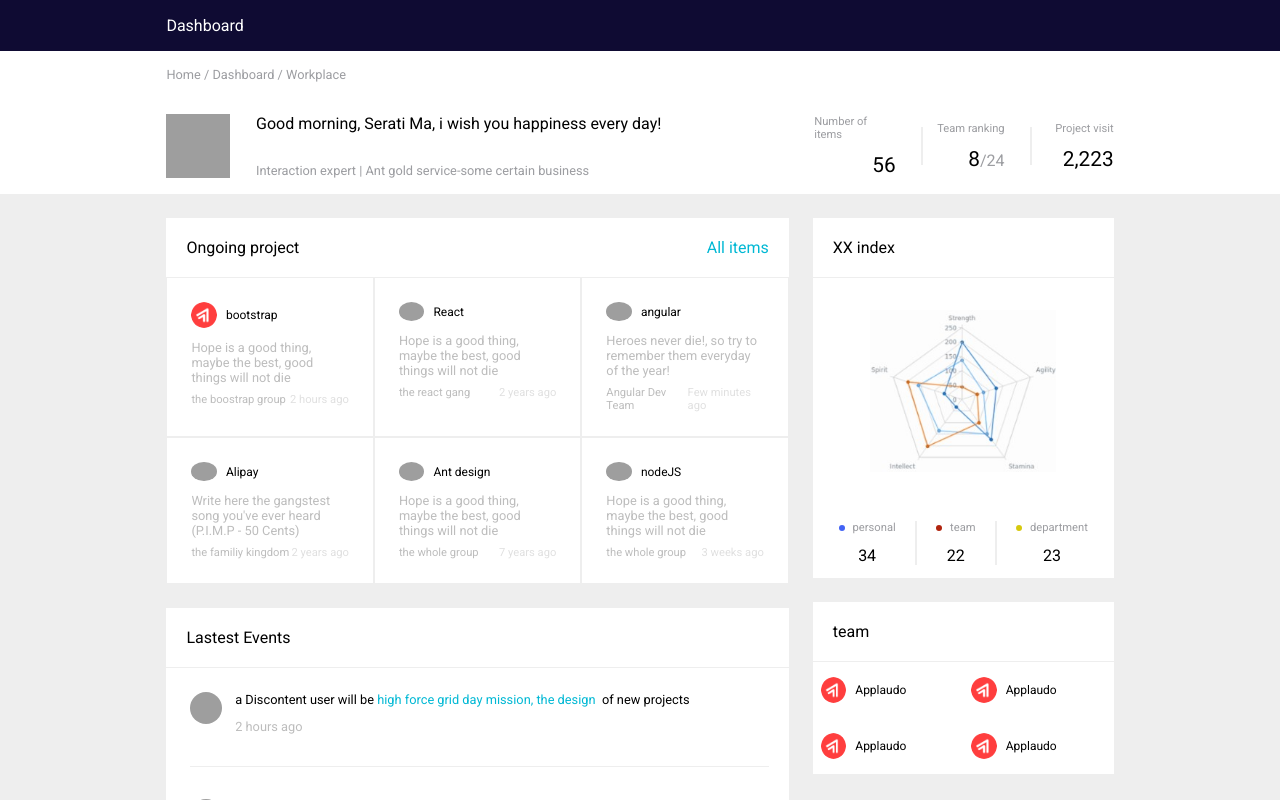
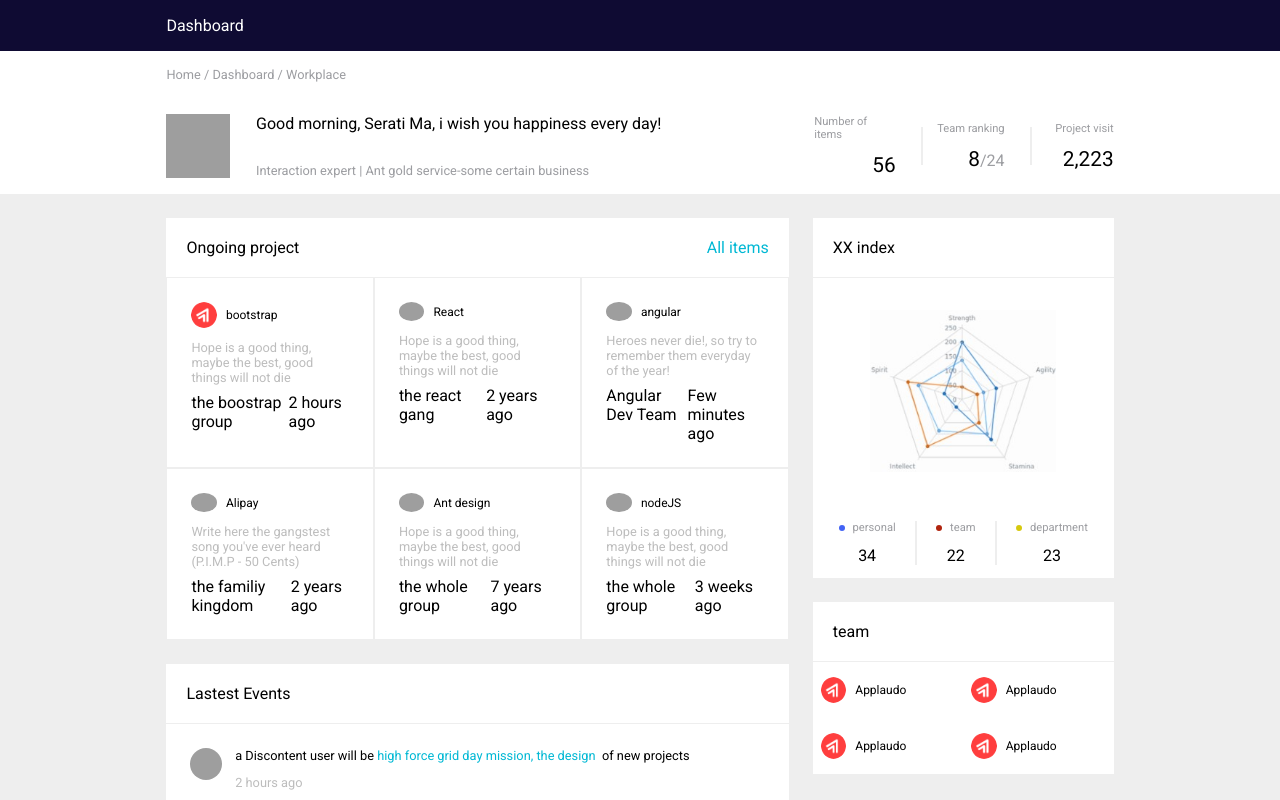
Before and after one commit to nicokurogane/react-dashboard, a React (Create React App) app: page / in a window 1280 px wide. Shown: the top 800 px of the page. Built offline with nearby package versions, Linux system fonts and the light colour scheme; grey boxes are pictures that could not be loaded.

Commit message:
🎨 adds improvement for ProjectCard

```diff
--- a/src/components/project_card/ProjectCard.js
+++ b/src/components/project_card/ProjectCard.js
@@ -4,9 +4,13 @@ import TeamCard from "../team_card/TeamCard";
 import "./projectcard.css";
 
 const ProjectCard = ({ project }) => {
-
   const { image, team, projectDescription, postedBy, timeStatus } = project;
-  console.log( project);
+  const data =
+    '<span className="project-subject">' +
+    postedBy +
+    '</span><span className="project-time-status">' +
+    timeStatus +
+    "</span>";
 
   return (
     <div className="projectcard-container">
@@ -16,10 +20,10 @@ const ProjectCard = ({ project }) => {
       <div className="project-description">
         <span>{projectDescription}</span>
       </div>
-      <div className="project-status-container">
-        <span className="project-subject">{postedBy}</span>
-        <span className="project-time-status">{timeStatus}</span>
-      </div>
+      <div
+        dangerouslySetInnerHTML={{ __html: data }}
+        className="project-status-container"
+      />
     </div>
   );
 };
```
